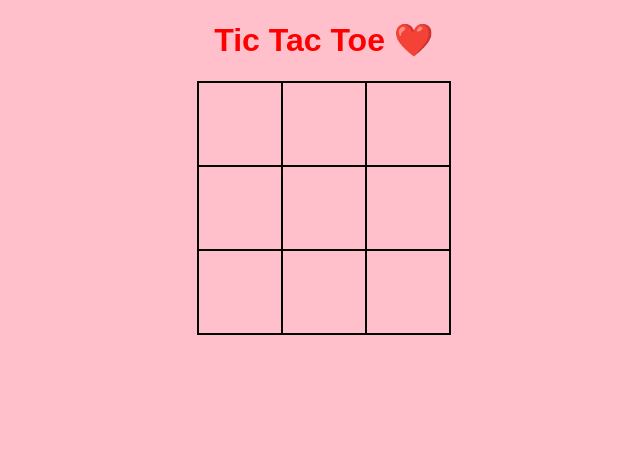
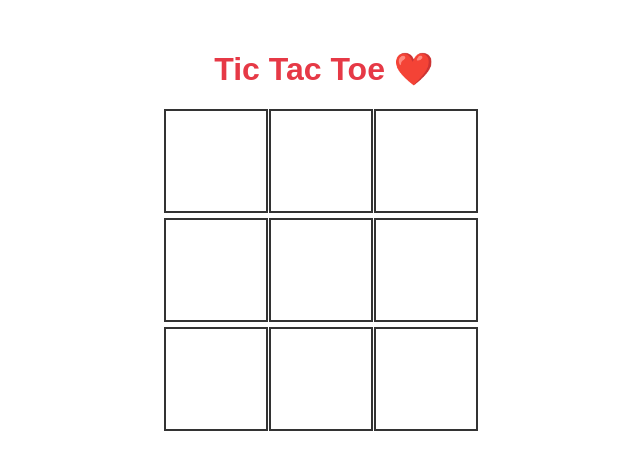
Before and after one commit to Raghuvamsi2004/tic-tac-toe-web, a Flask app: page / in a window 1280 px wide. Shown: the top 470 px of the page, without its empty margins (316-956 px from the left). Run offline with Flask 3, Linux system fonts and the light colour scheme; some libraries are stand-ins or nearby versions.

Commit message:
updated html

```diff
--- a/app.py
+++ b/app.py
@@ -116,3 +116,5 @@ import os
 if __name__ == "__main__":
     host = "0.0.0.0" if os.environ.get("RENDER") else "127.0.0.1"
     socketio.run(app, debug=True, host=host, port=5000)
+
+print("🚀 Running NEW version of app.py")
--- a/templates/index.html
+++ b/templates/index.html
@@ -1,42 +1,63 @@
 <!DOCTYPE html>
 <html>
 <head>
-    <title>❤️ Tic Tac Toe</title>
+    <title>Tic Tac Toe ❤️</title>
+    <script src="https://cdn.socket.io/4.5.4/socket.io.min.js"></script>
     <style>
-        body { text-align: center; font-family: Arial; background: pink; }
-        h1 { color: red; }
-        table { margin: auto; border-collapse: collapse; }
-        td { width: 80px; height: 80px; font-size: 40px; text-align: center; border: 2px solid black; cursor: pointer; }
+        body { font-family: Arial; text-align: center; margin-top: 50px; }
+        h1 { color: #e63946; }
+        .board {
+            display: grid;
+            grid-template-columns: repeat(3, 100px);
+            gap: 5px;
+            margin: auto;
+            width: 320px;
+        }
+        .cell {
+            width: 100px; height: 100px;
+            border: 2px solid #333;
+            font-size: 2em;
+            display: flex;
+            align-items: center;
+            justify-content: center;
+            cursor: pointer;
+        }
+        .cell:hover { background: #f8d7da; }
     </style>
 </head>
 <body>
     <h1>Tic Tac Toe ❤️</h1>
-    <table>
-        <tr>
-            <td onclick="makeMove(this)"></td>
-            <td onclick="makeMove(this)"></td>
-            <td onclick="makeMove(this)"></td>
-        </tr>
-        <tr>
-            <td onclick="makeMove(this)"></td>
-            <td onclick="makeMove(this)"></td>
-            <td onclick="makeMove(this)"></td>
-        </tr>
-        <tr>
-            <td onclick="makeMove(this)"></td>
-            <td onclick="makeMove(this)"></td>
-            <td onclick="makeMove(this)"></td>
-        </tr>
-    </table>
+    <div class="board" id="board"></div>
 
     <script>
-        let turn = "❤️";  // hearts go first
-        function makeMove(cell) {
-            if (cell.innerHTML === "") {
-                cell.innerHTML = turn;
-                turn = (turn === "❤️") ? "⭐" : "❤️";
-            }
+        const socket = io();
+
+        const boardDiv = document.getElementById("board");
+        let board = ["", "", "", "", "", "", "", "", ""];
+
+        // Render board
+        function renderBoard() {
+            boardDiv.innerHTML = "";
+            board.forEach((cell, i) => {
+                const div = document.createElement("div");
+                div.className = "cell";
+                div.textContent = cell;
+                div.onclick = () => {
+                    if (cell === "") {
+                        socket.emit("make_move", { cell: i });
+                    }
+                };
+                boardDiv.appendChild(div);
+            });
         }
+
+        renderBoard();
+
+        // Listen for updates from server
+        socket.on("update_board", (game) => {
+            board = game.board;
+            renderBoard();
+        });
     </script>
 </body>
 </html>
```
